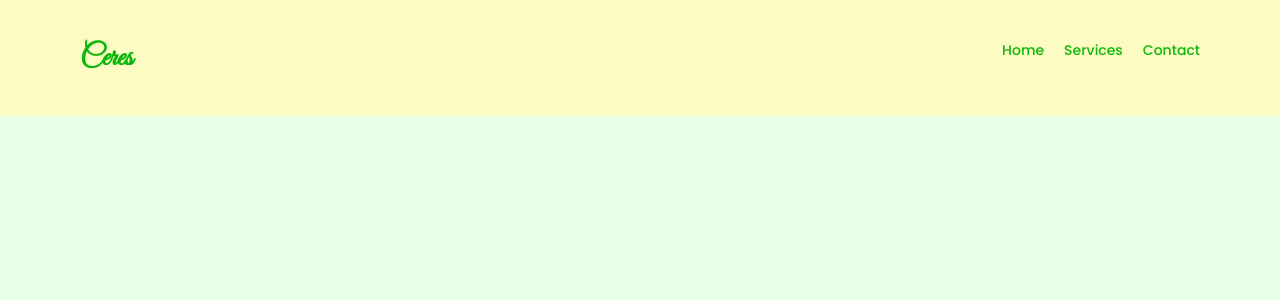
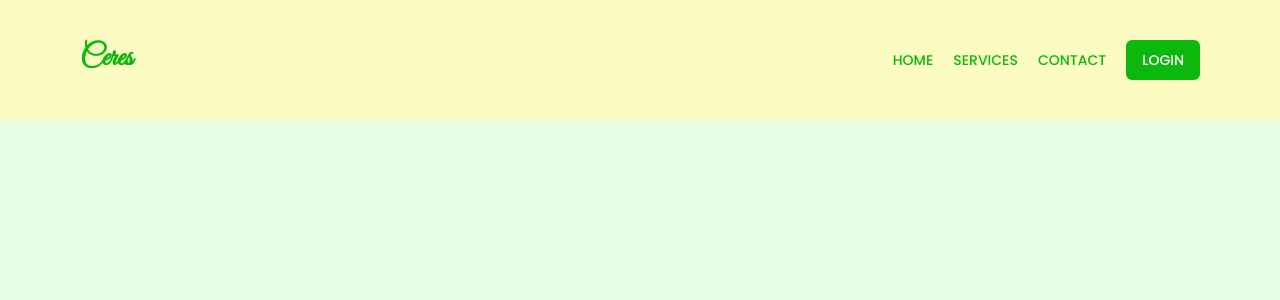
Before and after one commit to Nimira43/Ceres, a Next.js app: page / in a window 1280 px wide. Shown: the top 300 px of the page. Built offline with nearby package versions, Linux system fonts and the light colour scheme.

Commit message:
Login button and navbar menu items realigned.

```diff
--- a/src/app/page.tsx
+++ b/src/app/page.tsx
@@ -1,3 +1,5 @@
+import { Button } from '@/components/ui/button'
+
 function HomePage() {
   const menuItems = [
     {
@@ -19,15 +21,16 @@ function HomePage() {
       <div className='lg:px-20 px-5 py-10 bg-gold-light'>
         <div className='flex justify-between '>
           <h1 className='font-bold text-3xl text-primary logo'>Ceres</h1>
-          <div className='flex gap-5'>
+          <div className='flex gap-5 items-center'>
             {menuItems.map((item, index) => (
               <div
                 key={index}
-                className='text-sm text-main font-medium'
+                className='text-sm text-main font-medium uppercase'
               >
                 {item.name}
               </div>
             ))}
+            <Button className='uppercase'>Login</Button>
           </div>
         </div>
       </div>
```
